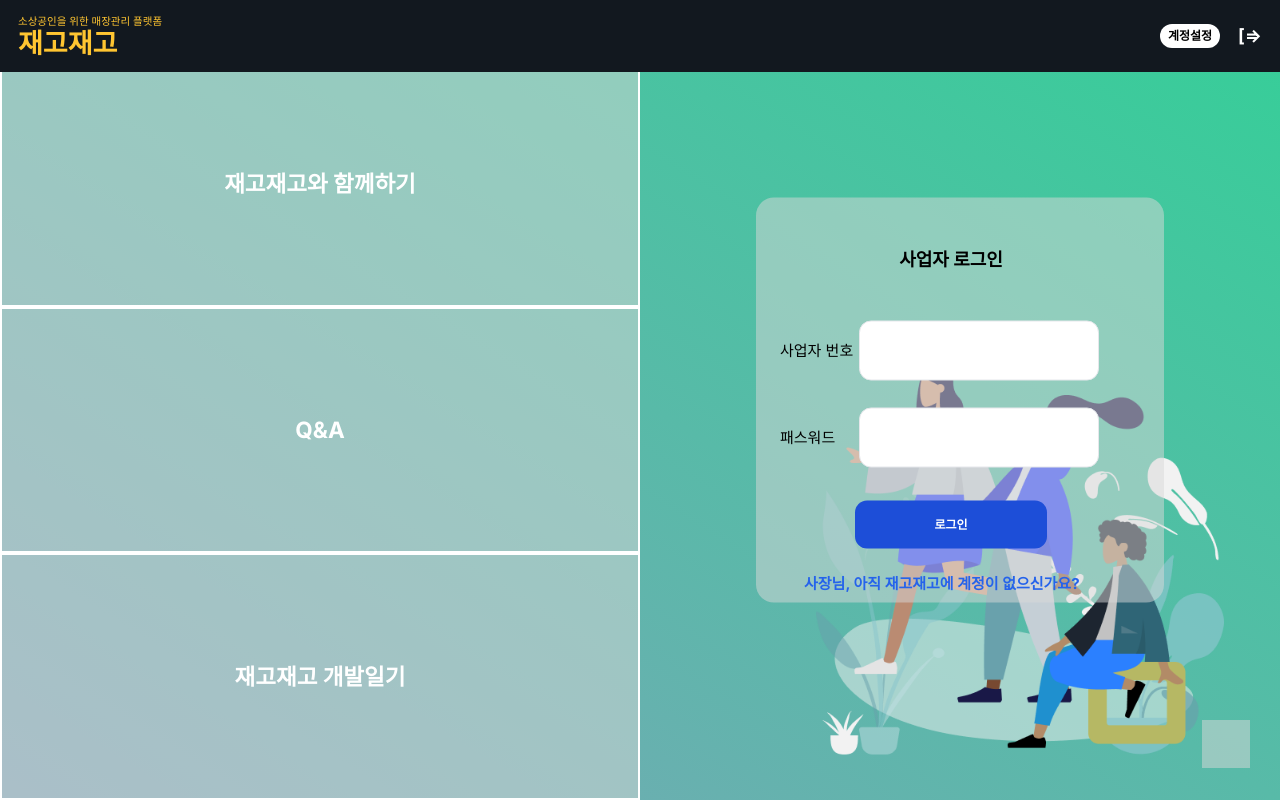
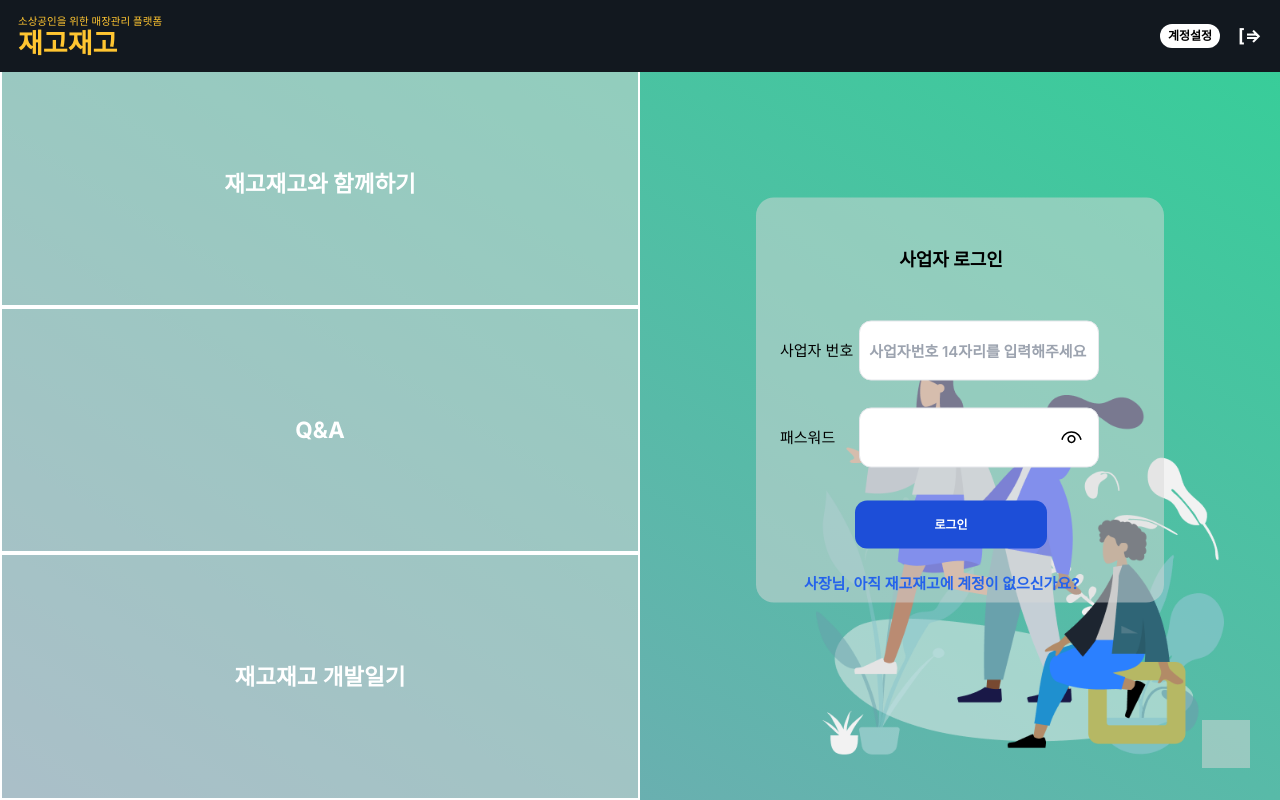
Before and after one commit to jaego-jaego/jaego-jaego-frontend, a Next.js app: page /login in a window 1280 px wide. Built offline with nearby package versions, Linux system fonts and the light colour scheme.

Commit message:
[feat] 로그인 페이지 마스킹 개발 yml파일 버그 수정

```diff
--- a/app/login/page.tsx
+++ b/app/login/page.tsx
@@ -6,16 +6,22 @@ import BaseInput from "@/src/components/Atoms/Base/BaseInput";
 import LoginSideMenuList from "@/src/components/MoleCules/LoginSideMenu/LoginSideList";
 import useSignInValidation from "@/src/hooks/useSignInValidation";
 import { openModal } from "@/src/redux/features/modalSlice";
-import GlobalModal from "@/src/utils/GlobalModal";
 import { yupResolver } from "@hookform/resolvers/yup";
 import Image from "next/image";
 import Link from "next/link";
 import { useForm } from "react-hook-form";
 import { useDispatch } from "react-redux";
 
+import { FaRegEye, FaRegEyeSlash } from "react-icons/fa";
+import { VscEye } from "react-icons/vsc";
+import { VscEyeClosed } from "react-icons/vsc";
+import { useState } from "react";
+
 export default function Login() {
   const { schema } = useSignInValidation();
   const dispatch = useDispatch();
+  const [passwordMasking, setPasswordMasking] = useState(true);
+
   const {
     register,
     handleSubmit,
@@ -28,6 +34,11 @@ export default function Login() {
       password: "",
     },
   });
+
+  // 비밀번호 마스킹
+  const handlePasswordClick = () => {
+    setPasswordMasking(!passwordMasking);
+  };
 
   const handleAdminClick = () => {
     dispatch(
@@ -68,6 +79,7 @@ export default function Login() {
                       size="sm"
                       color="mint"
                       type="text"
+                      placeholder={"사업자번호 14자리를 입력해주세요"}
                       register={register("businessNumber")}
                     />
                     <BaseError>{errors.businessNumber?.message}</BaseError>
@@ -80,15 +92,30 @@ export default function Login() {
                   >
                     패스워드
                   </label>
-                  <div className="w-80 h-20">
+                  <div className="w-80 h-20 relative">
                     <BaseInput
                       size="sm"
                       color="mint"
                       id="password"
-                      type="password"
+                      type={passwordMasking ? "password" : "text"}
                       register={register("password")}
                     />
                     <BaseError>{errors.password?.message}</BaseError>
+                    {passwordMasking ? (
+                      <div
+                        className="absolute top-6 right-5"
+                        onClick={handlePasswordClick}
+                      >
+                        <VscEye size={25} />
+                      </div>
+                    ) : (
+                      <div
+                        className="absolute top-6 right-5"
+                        onClick={handlePasswordClick}
+                      >
+                        <VscEyeClosed size={25} />
+                      </div>
+                    )}
                   </div>
                 </div>
                 <div className="text-center">
--- a/package.json
+++ b/package.json
@@ -18,6 +18,7 @@
     "react": "^18",
     "react-dom": "^18",
     "react-hook-form": "^7.48.2",
+    "react-icons": "^5.0.1",
     "react-redux": "^8.1.3",
     "uuid": "^9.0.1",
     "yup": "^1.3.2"
--- a/src/components/Atoms/Base/BaseInput.tsx
+++ b/src/components/Atoms/Base/BaseInput.tsx
@@ -10,6 +10,7 @@ interface BaseInputProps {
   size: Size;
   id: string;
   register?: UseFormRegisterReturn;
+  placeholder?: string;
 }
 
 export default function BaseInput({
@@ -18,6 +19,7 @@ export default function BaseInput({
   id,
   register,
   type,
+  placeholder,
 }: BaseInputProps) {
   let combinedClassName = ""; // 이 변수에 className을 중첩시킨다.
   switch (color) {
@@ -45,6 +47,7 @@ export default function BaseInput({
       className={`${combinedClassName}`}
       id={id}
       type={type}
+      placeholder={placeholder}
       {...register}
     />
   );
--- a/src/components/Atoms/LoginSideMenu/LoginSideItem.tsx
+++ b/src/components/Atoms/LoginSideMenu/LoginSideItem.tsx
@@ -8,7 +8,7 @@ interface LoginSideItemProps {
 export default function LoginSideMenuItem({ item, route }: LoginSideItemProps) {
   return (
     <Link href={route}>
-      <li className="w-full h-1/3 flex items-center justify-center bg-custom-gray border-2 border-solid text-color-white">
+      <li className="w-full h-1/3 flex items-center justify-center bg-custom-gray border-2 border-solid text-color-white hover:bg-custom-gray-hover">
         <div className="font-bold text-3xl">{item}</div>
       </li>
     </Link>
--- a/src/components/MoleCules/Modal/AdminLoginModal.tsx
+++ b/src/components/MoleCules/Modal/AdminLoginModal.tsx
@@ -1,12 +1,13 @@
+import useAdminValidation from "@/src/hooks/useAdminValidation";
+import { yupResolver } from "@hookform/resolvers/yup";
 import { useForm } from "react-hook-form";
 import BaseButton from "../../Atoms/Base/BaseButton";
+import BaseError from "../../Atoms/Base/BaseError";
 import BaseInput from "../../Atoms/Base/BaseInput";
-import useAdminValidation from "@/src/hooks/useAdminValidation";
-import { yupResolver } from "@hookform/resolvers/yup";
-import BaseError from "../../Atoms/Base/BaseError";
 
 export default function AdminLoginModal() {
   const { schema } = useAdminValidation();
+
   const {
     register,
     handleSubmit,
@@ -21,6 +22,8 @@ export default function AdminLoginModal() {
 
   const onSubmit = (data: { adminInput: string }) => {
     console.log(data);
+    if (data.adminInput === "1234") {
+    }
   };
 
   return (
--- a/tailwind.config.ts
+++ b/tailwind.config.ts
@@ -13,6 +13,7 @@ module.exports = {
       },
       backgroundColor: {
         "custom-gray": "rgba(217, 217, 217, 0.50)",
+        "custom-gray-hover": "rgba(217, 217, 217)",
         "custom-green": "#0CAF60",
       },
       fontSize: {
```
Also changed, not shown: 2 other files (tests, documents, lock files or other folders).
